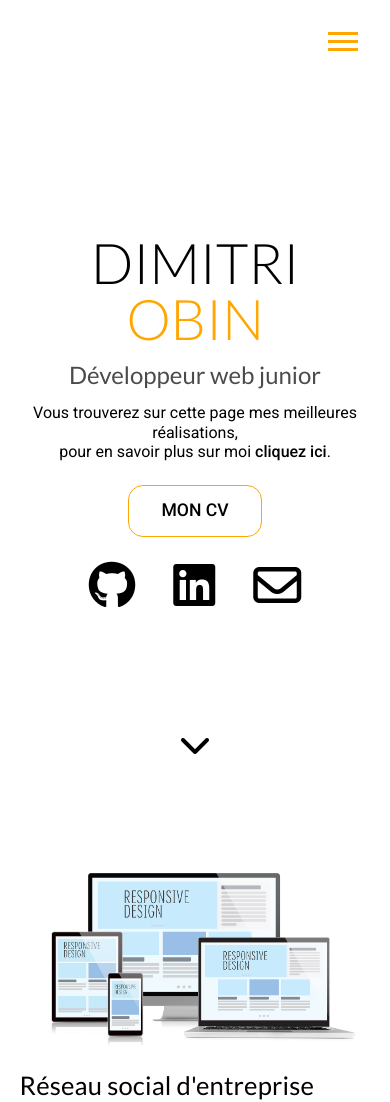
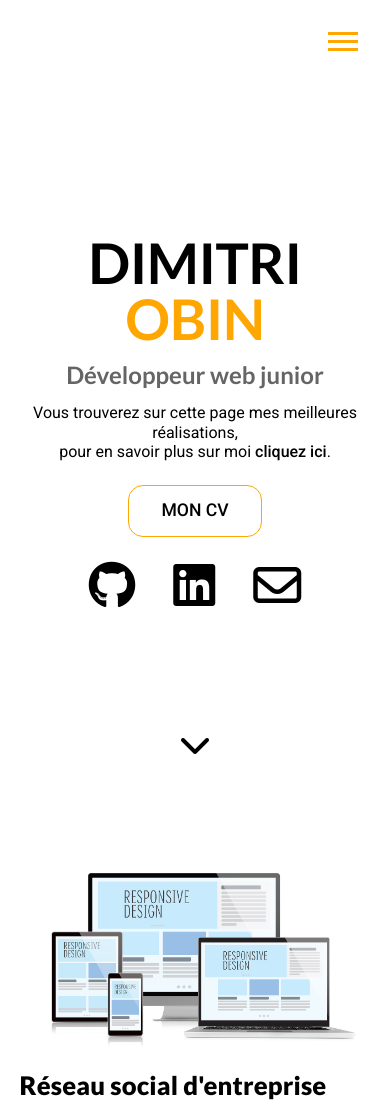
Before and after one commit to dimitriobin/personal_portfolio, a website: page index.html in a window 390 px wide. Shown: the top 1102 px of the page. Drawn offline with Linux system fonts and the light colour scheme.

```diff
--- a/assets/css/scss/base/_base.scss
+++ b/assets/css/scss/base/_base.scss
@@ -39,19 +39,20 @@
 
 h1 {
   font-size: 3.9rem;
-  font-weight: 300;
+  font-weight: 700;
   letter-spacing: -0.03rem;
 }
 
 h2 {
   font-size: 3.1rem;
-  font-weight: 400;
+  font-weight: 900;
   letter-spacing: 0rem;
 }
 
 h3 {
   font-size: 2.25rem;
   letter-spacing: 0.01rem;
+  font-weight: 500;
 }
 
 h4 {
--- a/assets/css/scss/pages/_about.scss
+++ b/assets/css/scss/pages/_about.scss
@@ -2,6 +2,11 @@
 @use '../abstracts/mixins' as *;
 
 .about {
+  h1 {
+    margin-bottom: 3rem;
+    font-weight: 900;
+  }
+
   p {
     margin-top: 1rem;
     line-height: 1.2;
--- a/assets/css/scss/pages/_home.scss
+++ b/assets/css/scss/pages/_home.scss
@@ -23,9 +23,9 @@
   &__subheading {
     text-transform: none;
     color: $font-color !important;
-    opacity: 0.7;
+    opacity: 0.6;
     font-size: 1.5rem;
-    font-weight: 500;
+    font-weight: 700;
     margin-bottom: 1rem;
   }
 
@@ -119,7 +119,7 @@
 
   &-title {
     font-size: 1.6rem;
-    font-weight: 500;
+    font-weight: 900;
     margin-bottom: 1rem;
   }
 
```
Also changed, not shown: assets/css/style.css, 1 other file.
